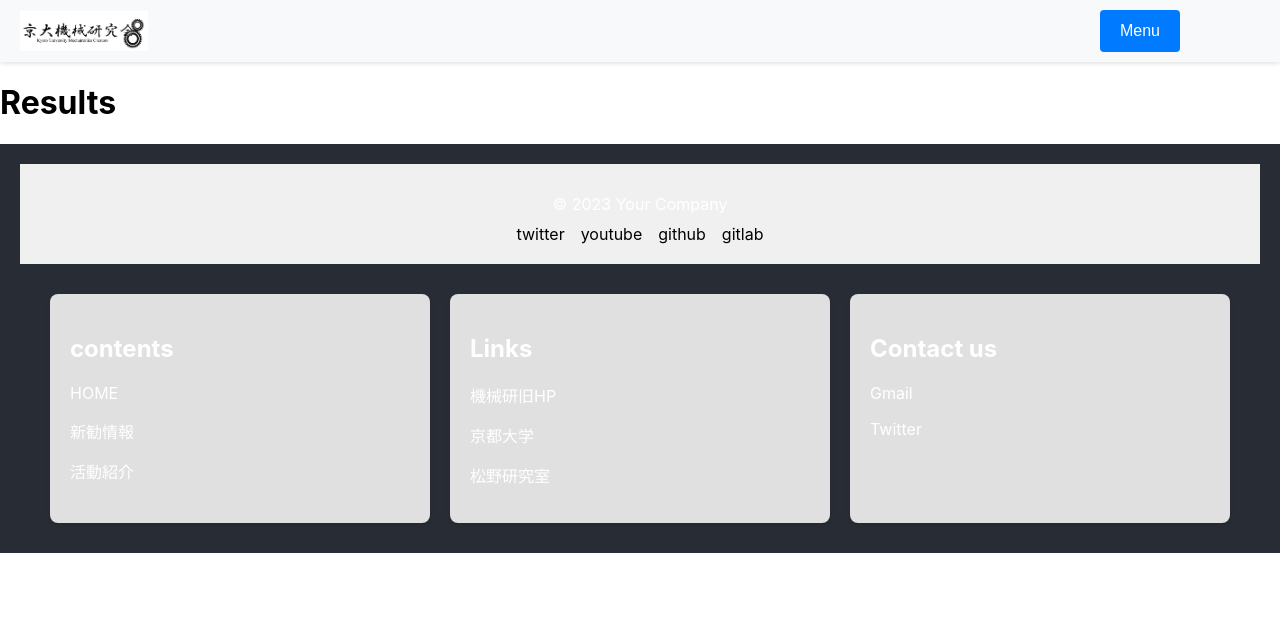
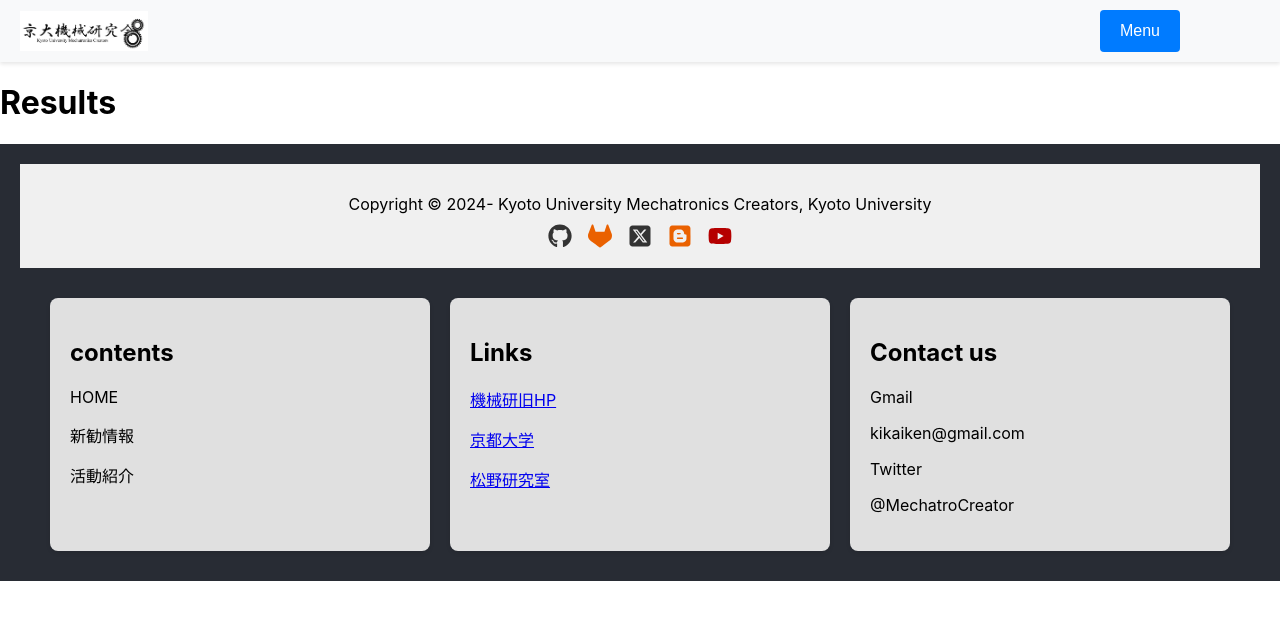
Before and after one commit to OsawaKousei/react_study, a React (Create React App) app in the folder react-app/: page /results in a window 1280 px wide. Shown: the top 620 px of the page. Built offline with nearby package versions, Linux system fonts and the light colour scheme.

Commit message:
update footer

```diff
--- a/react-app/src/pages/components/footer.tsx
+++ b/react-app/src/pages/components/footer.tsx
@@ -1,5 +1,13 @@
+import {
+    FaBlogger,
+    FaGithub,
+    FaGitlab,
+    FaSquareXTwitter,
+    FaYoutube,
+} from "react-icons/fa6";
 import styled from "styled-components";
 import Container from "./container";
+import LinkedIcon from "./linked_icon";
 import WideContainer from "./wide_container";
 
 const FooterContainer = styled.footer`
@@ -51,12 +59,36 @@ export default function Footer() {
         borderRadius="0"
         boxShadow="0 rgba(0, 0, 0, 0.2)"
       >
-                <CopyRight>© 2023 Your Company</CopyRight>
+        <CopyRight style={{ color: "#000" }}>
+          Copyright © 2024- Kyoto University Mechatronics Creators, Kyoto
+          University
+        </CopyRight>
         <Nav>
-                    <NavLink href="/about">twitter</NavLink>
-                    <NavLink href="/contact">youtube</NavLink>
-                    <NavLink href="/terms">github</NavLink>
-                    <NavLink href="/privacy">gitlab</NavLink>
+          <LinkedIcon
+            icon={FaGithub}
+            link="https://github.com/kikaiken"
+            color="#333"
+          />
+          <LinkedIcon
+            icon={FaGitlab}
+            link="https://gitlab.com/kikaiken"
+            color="#EA6100"
+          />
+          <LinkedIcon
+            icon={FaSquareXTwitter}
+            link="https://x.com/mechatrocreator"
+            color="#333"
+          />
+          <LinkedIcon
+            icon={FaBlogger}
+            link="https://kikaiken.blogspot.com/"
+            color="#EA6100"
+          />
+          <LinkedIcon
+            icon={FaYoutube}
+            link="https://www.youtube.com/user/kikaiken"
+            color="#B50000"
+          />
         </Nav>
       </WideContainer>
       <FlexContainer>
@@ -67,10 +99,12 @@ export default function Footer() {
           borderRadius="8px"
           boxShadow="0 2px 4px rgba(0, 0, 0, 0.1)"
         >
+          <div style={{ color: "#000" }}>
             <h2>contents</h2>
             <p>HOME</p>
             <p>新勧情報</p>
             <p>活動紹介</p>
+          </div>
         </Container>
         <Container
           padding="20px"
@@ -79,10 +113,18 @@ export default function Footer() {
           borderRadius="8px"
           boxShadow="0 2px 4px rgba(0, 0, 0, 0.1)"
         >
+          <div style={{ color: "#000" }}>
             <h2>Links</h2>
-                    <p>機械研旧HP</p>
-                    <p>京都大学</p>
-                    <p>松野研究室</p>
+            <p>
+              <a href="https://www.kikaiken.org/index2.html">機械研旧HP</a>
+            </p>
+            <p>
+              <a href="https://www.kyoto-u.ac.jp/ja">京都大学</a>
+            </p>
+            <p>
+              <a href="http://www.mechatronics.me.kyoto-u.ac.jp/">松野研究室</a>
+            </p>
+          </div>
         </Container>
         <Container
           padding="20px"
@@ -91,9 +133,13 @@ export default function Footer() {
           borderRadius="8px"
           boxShadow="0 2px 4px rgba(0, 0, 0, 0.1)"
         >
+          <div style={{ color: "#000" }}>
             <h2>Contact us</h2>
             <p>Gmail</p>
+            <p>kikaiken@gmail.com</p>
             <p>Twitter</p>
+            <p>@MechatroCreator</p>
+          </div>
         </Container>
       </FlexContainer>
     </FooterContainer>
--- /dev/null
+++ b/react-app/src/pages/components/linked_icon.tsx
@@ -0,0 +1,42 @@
+import { motion } from "framer-motion";
+import React from "react";
+import { IconType } from "react-icons";
+import styled from "styled-components";
+
+interface LinkedIconProps {
+  icon: IconType;
+  link: string;
+  color?: string;
+}
+
+const IconContainer = styled(motion.a)<{ color?: string }>`
+  display: inline-flex;
+  align-items: center;
+  justify-content: center;
+  color: ${({ color }) => color || "#000"};
+  font-size: 24px;
+  text-decoration: none;
+  transition: transform 0.3s, color 0.3s;
+
+  &:hover {
+    transform: scale(1.2);
+    color: ${({ color }) => color || "#007bff"};
+  }
+`;
+
+const LinkedIcon: React.FC<LinkedIconProps> = ({ icon: Icon, link, color }) => {
+  return (
+    <IconContainer
+      href={link}
+      target="_blank"
+      rel="noopener noreferrer"
+      color={color}
+      whileHover={{ scale: 1.2 }}
+      transition={{ duration: 0.3 }}
+    >
+      <Icon />
+    </IconContainer>
+  );
+};
+
+export default LinkedIcon;
```
Lines whose indentation alone changed are shown as unchanged.
